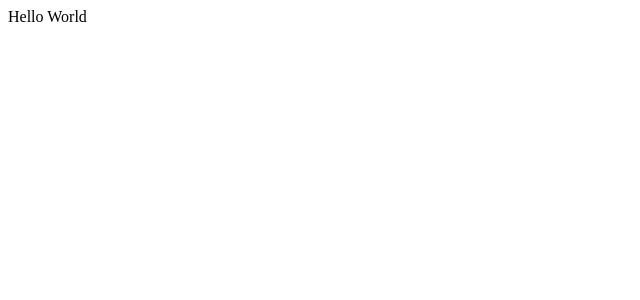
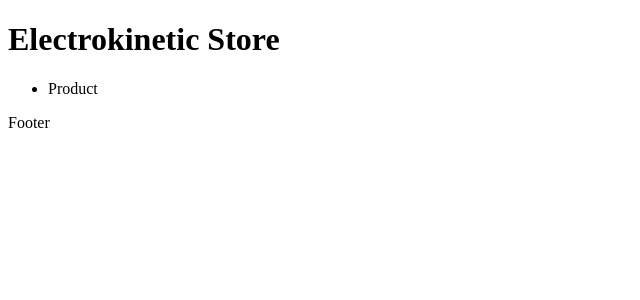
Before and after one commit to AlexxBelous/e-store, a React (Vite) app: page / in a window 1280 px wide. Shown: the top 300 px of the page, without its empty margins (0-640 px from the left). Built offline with nearby package versions, Linux system fonts and the light colour scheme.

Commit message:
On topic: 	4.4 How a component is created under the hood (CreateReactElemt)

```diff
--- a/src/App.jsx
+++ b/src/App.jsx
@@ -1,4 +1,4 @@
-import React from "react";
+import React, {Profiler} from "react";
 
 const productData = [
     {
@@ -46,7 +46,37 @@ const productData = [
 ];
 
 function App() {
-  return <div>Hello World</div>
+    return (
+        <div>
+            <Header/>
+            <Catalog/>
+            <Footer/>
+        </div>
+    );
+}
+
+function Header() {
+    return (
+        <header>
+            <h1>Electrokinetic Store</h1>
+        </header>
+    );
+}
+
+function Catalog() {
+    return <main>
+        <ul>
+            <Product/>
+        </ul>
+    </main>;
+}
+
+function Product() {
+    return <li>Product</li>
+}
+
+function Footer() {
+    return <footer>Footer</footer>
 }
 
 export default App;
```
Lines whose indentation alone changed are shown as unchanged.
